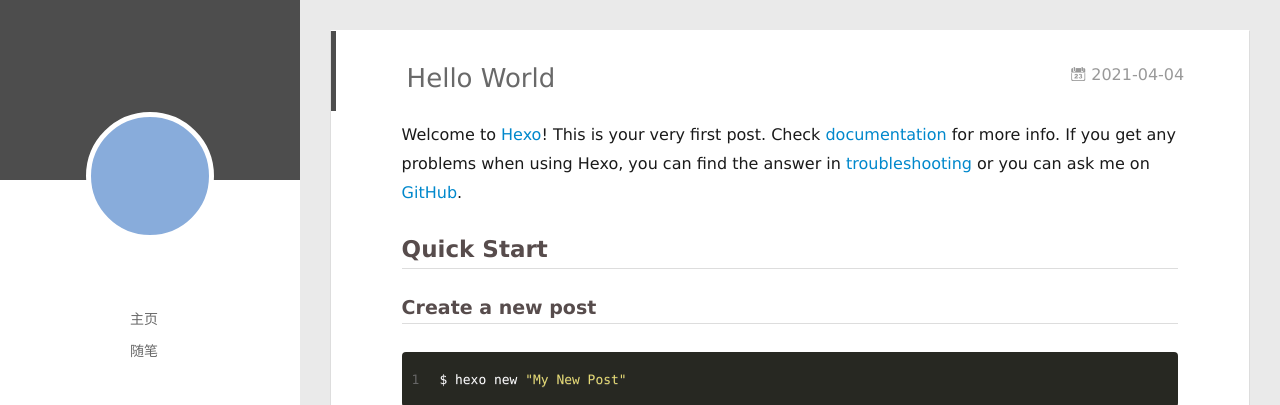
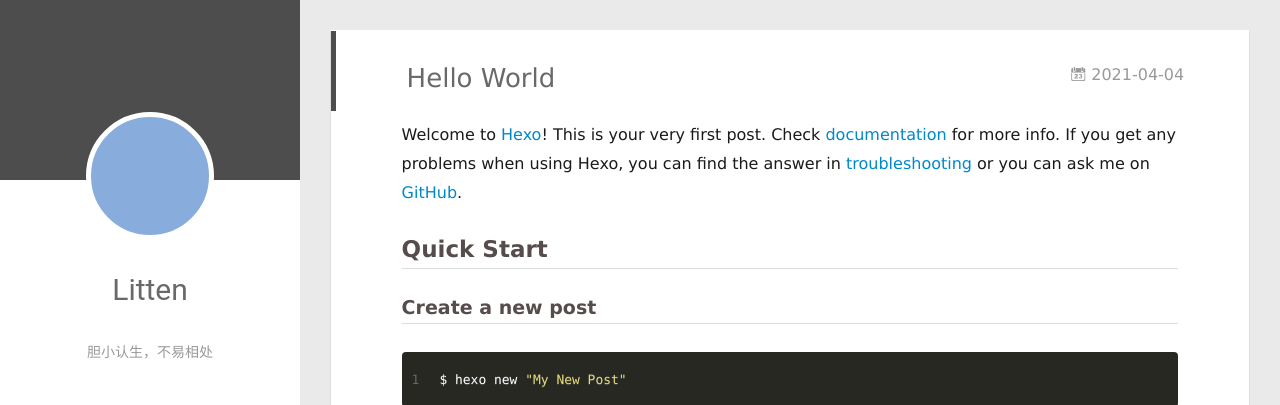
Before and after one commit to Li-HY/Li-HY.github.io, a plain HTML site: page 2021/04/04/hello-world/index.html in a window 1280 px wide. Shown: the top 405 px of the page. Drawn offline with Linux system fonts and the light colour scheme; no server answers.

Commit message:
Site updated: 2021-04-04 17:20:36

```diff
--- a/2021/04/04/hello-world/index.html
+++ b/2021/04/04/hello-world/index.html
@@ -50,14 +50,16 @@
 			<img src="" class="js-avatar">
 		</a>
 		<hgroup>
-		  <h1 class="header-author"><a href="/"></a></h1>
+		  <h1 class="header-author"><a href="/">Litten</a></h1>
 		</hgroup>
+
+		<p class="header-subtitle">胆小认生，不易相处</p>
 
 
 		<nav class="header-menu">
 			<ul>
 
-				<li><a href="/">主页</a></li>
+				<li><a href="/Li-HY">主页</a></li>
 
 				<li><a href="/tags/%E9%9A%8F%E7%AC%94/">随笔</a></li>
 
@@ -108,8 +110,10 @@
 				<img src="" class="js-avatar">
 			</div>
 			<hgroup>
-			  <h1 class="header-author js-header-author"></h1>
+			  <h1 class="header-author js-header-author">Litten</h1>
 			</hgroup>
+
+			<p class="header-subtitle"><i class="icon icon-quo-left"></i>胆小认生，不易相处<i class="icon icon-quo-right"></i></p>
 
 
 
@@ -137,7 +141,7 @@
 				<ul style="width: 50%">
 
 
-					<li style="width: 50%"><a href="/">主页</a></li>
+					<li style="width: 50%"><a href="/Li-HY">主页</a></li>
 
 					<li style="width: 50%"><a href="/tags/%E9%9A%8F%E7%AC%94/">随笔</a></li>
 
```
Also changed, not shown: 2021/04/04/我的第一篇博客文章/index.html (+8 -4 lines), archives/2021/04/index.html (+8 -4 lines), archives/2021/index.html (+8 -4 lines), archives/index.html (+8 -4 lines), index.html (+8 -4 lines).
